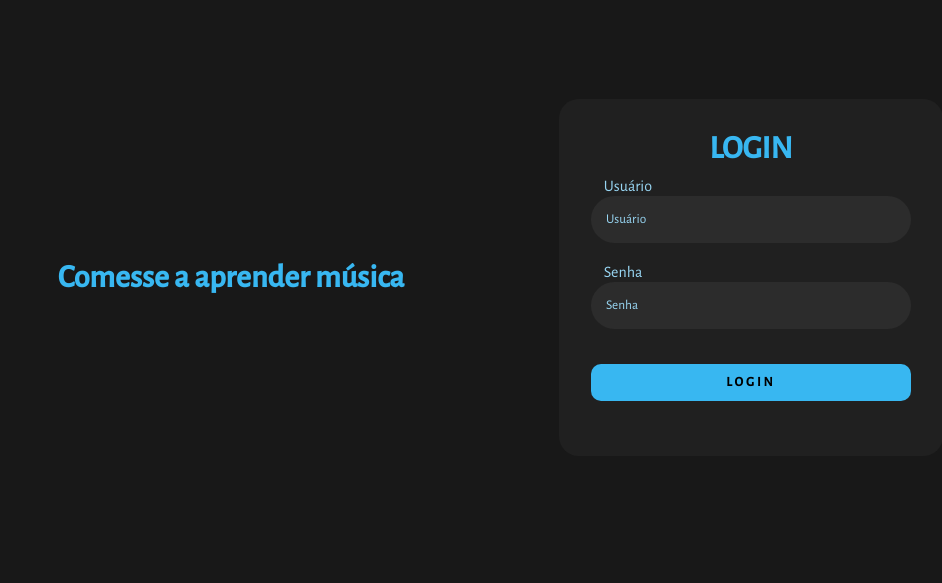
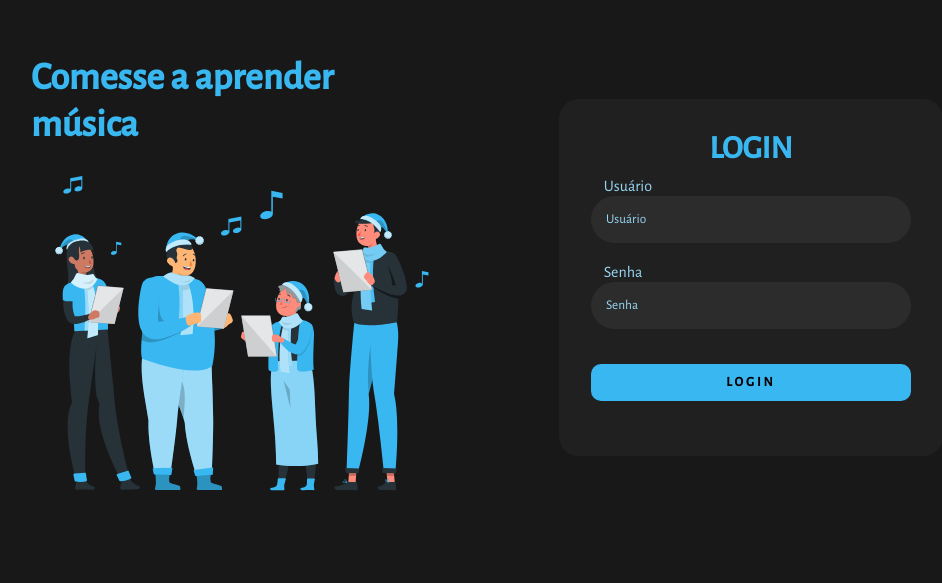
Before and after one commit to JukioNT/GlissandoHTMLCSS, a plain HTML site: page login.html in a window 1280 px wide. Shown: the part 123-706 px from the top of the page, without its empty margins (89-1031 px from the left). Drawn offline with nearby package versions, Linux system fonts and the light colour scheme.

Commit message:
Login complete

```diff
--- a/css/style.css
+++ b/css/style.css
@@ -131,8 +131,14 @@ body{
     flex-direction: column;
 }
 .left-login h1{
+    transform: translateY(10vh);
     color: var(--secondary);
     font-weight: 1000;
+    font-size: 3vw;
+}
+
+.left-login-image{
+    width: 40vw;
 }
 
 .right-login{
--- a/login.html
+++ b/login.html
@@ -12,6 +12,7 @@
     <div class="main-login">
       <div class="left-login">
         <h1>Comesse a aprender música</h1>
+        <img src="./img/pessoas cantando.svg" class="left-login-image">
       </div>
       <div class="right-login">
         <div class="form-login">
```
Also changed, not shown: img/pessoas cantando.svg (added).
